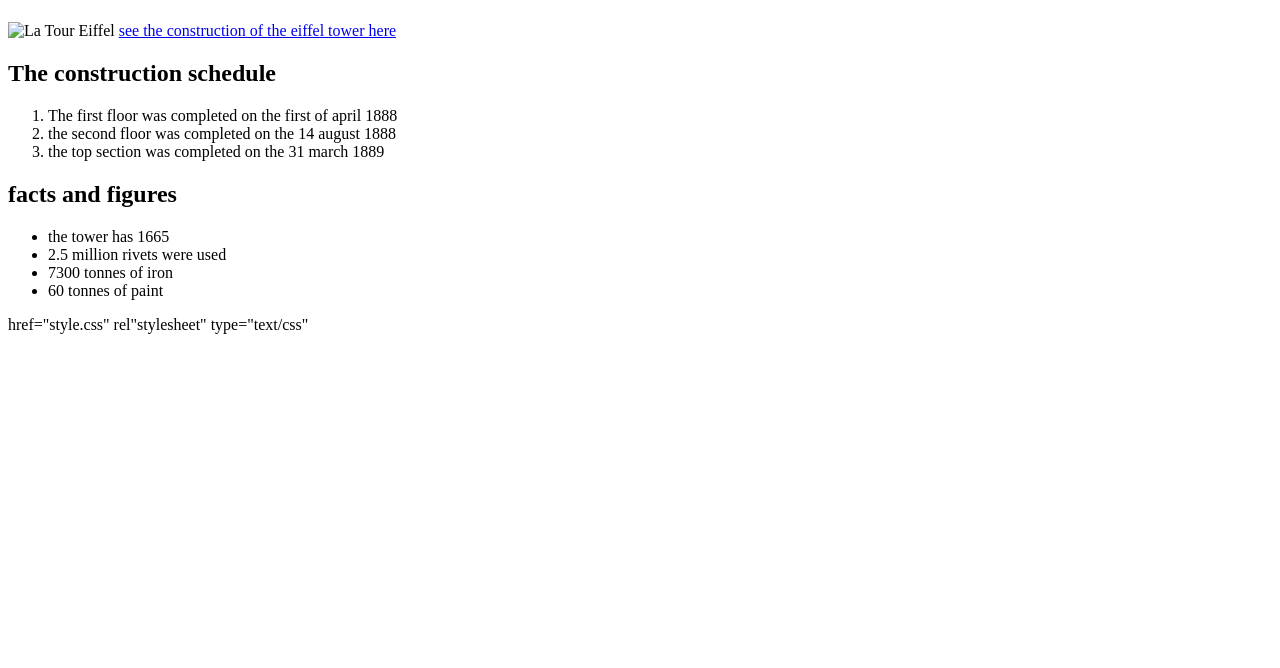
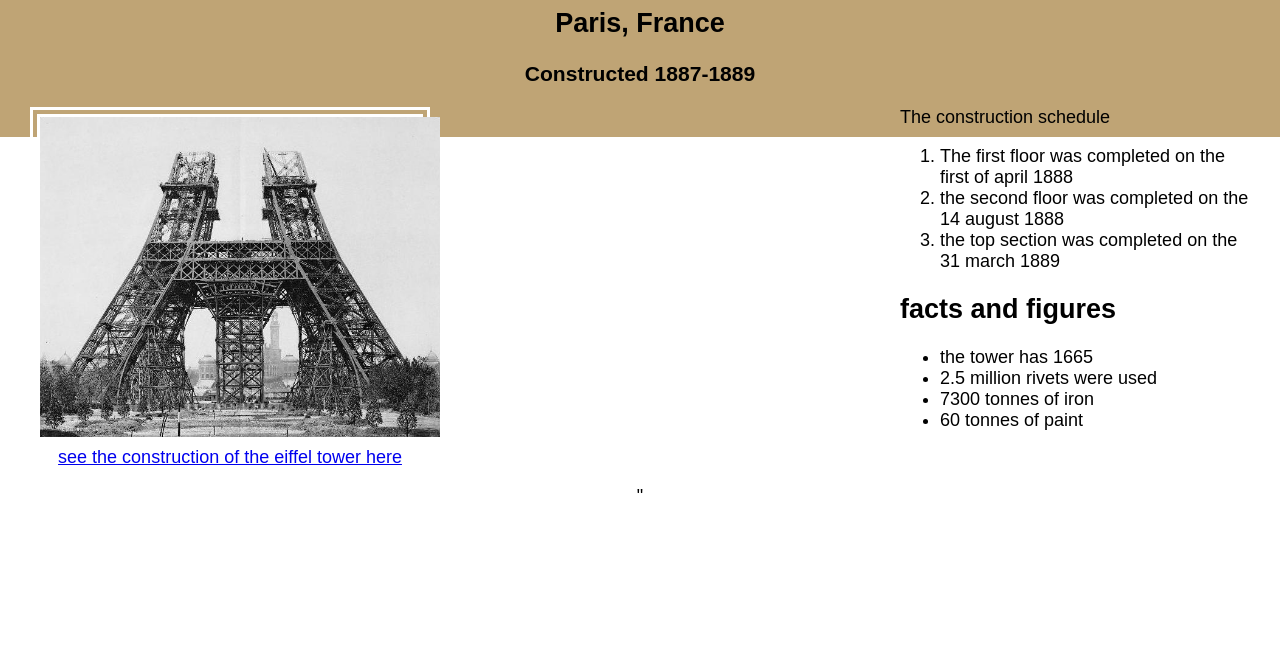
Before and after one commit to auppalapati6/web-design, a plain HTML site: page eiffel tower/eiffel-tower.html in a window 1280 px wide. Shown: the part 132-800 px from the top of the page. Drawn offline with Linux system fonts and the light colour scheme.

Commit message:
eiffel tower work

```diff
--- a/eiffel tower/eiffel-tower.html
+++ b/eiffel tower/eiffel-tower.html
@@ -1,19 +1,28 @@
 <html>
+
 <head>
 	<title>The Eiffel Tower</title>
+	<link href="style.css"rel="stylesheet"type="text/css"/>
 </head>
 
 <body>
-<div> <!--Opening page div-->
+
+<div id="page">
 	<h1>La Tour Eiffel</h1>
 	<h2>Paris, France</h2>
 	<h3>Constructed 1887-1889</h3>
-<p>
-	<img src="eiffel tower photo.jpg", alt="La Tour Eiffel">
-<a href= "https://www.google.com/url?sa=t&rct=j&q=&esrc=s&source=web&cd=&cad=rja&uact=8&ved=2ahUKEwinw7S8tpLzAhXo0eAKHU-TD48QtwJ6BAgDEAM&url=https%3A%2F%2Fwww.youtube.com%2Fwatch%3Fv%3Dr65KAj2sB0U&usg=AOvVaw1qFijgNSFjix3koqcbDA7T">
+
+	<div id="left-column"
+	<p>
+<div id="img">
+		<img src="eiffel tower photo.jpeg", width="400" height="320", alt="La Tour Eiffel">
+		</div>
+		<a href= "https://www.google.com/url?sa=t&rct=j&q=&esrc=s&source=web&cd=&cad=rja&uact=8&ved=2ahUKEwinw7S8tpLzAhXo0eAKHU-TD48QtwJ6BAgDEAM&url=https%3A%2F%2Fwww.youtube.com%2Fwatch%3Fv%3Dr65KAj2sB0U&usg=AOvVaw1qFijgNSFjix3koqcbDA7T">
 see the construction of the eiffel tower here
  <a>
-<p>
+ </p>
+</div>
+<div id="right-column"
 <h2> The construction schedule </h2>
 <ol>
 <li> The first floor was  completed on the first of april 1888</li>
@@ -27,7 +36,9 @@ see the construction of the eiffel tower here
 <li> 7300 tonnes of iron </li>
 <li> 60 tonnes of paint </li>
 </ul>
-<link> href="style.css" rel"stylesheet" type="text/css"
+</div>
+
 </div> <!--Closing page div-->
 </body>
+<div style="clear:both","></div>"
 </html>
--- a/eiffel tower/style.css
+++ b/eiffel tower/style.css
@@ -28,8 +28,14 @@ background-color: #655035
 text-align: center;
 }
 
-img
+#img
 {
+border: double 10px white;
+}
+
+
+
+
 
 #right-column
 {
@@ -37,3 +43,10 @@ float:right;
 width: 350px;
 text-align: left;
 }
+
+#left-column
+{
+    float:left;
+    width: 400px;
+    text-align: center;
+    }
--- a/shackleton/style.css
+++ b/shackleton/style.css
@@ -0,0 +1 @@
+body{background-color:#def3f6;font-family:candara;font-size:12pt;color:#064273}#header{background-color:#064273;color:#def3f6}#headerimg{height:150px;}#nav{background-color:#f6e1de;text-align:center}#navli{display:inline}
```
Also changed, not shown: shackleton/index.html (+1 -0 lines), shackleton/jamescaird.html (+2 -0 lines).
